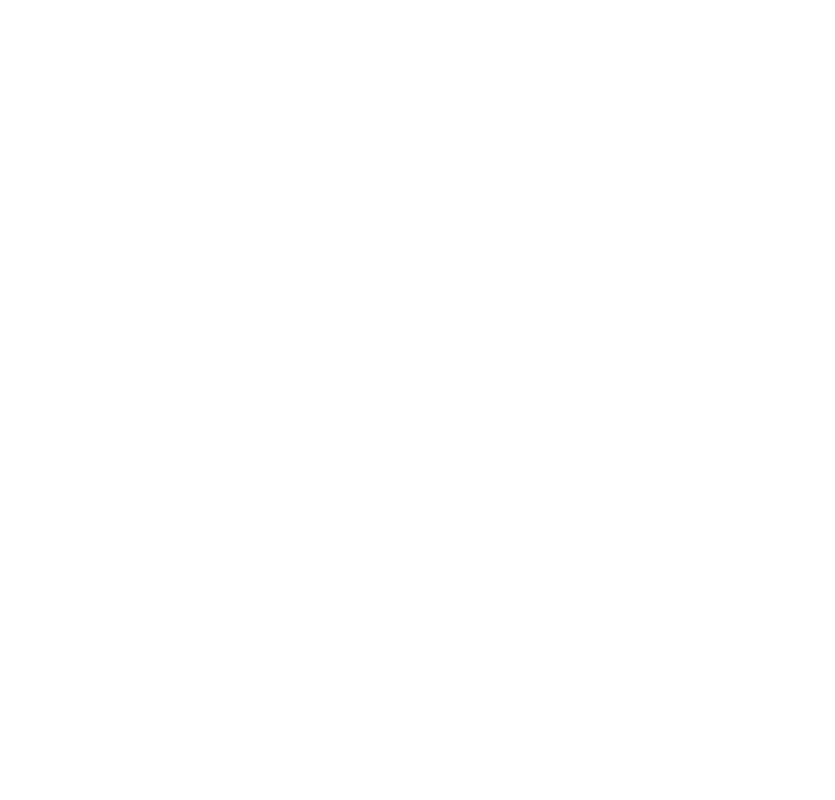
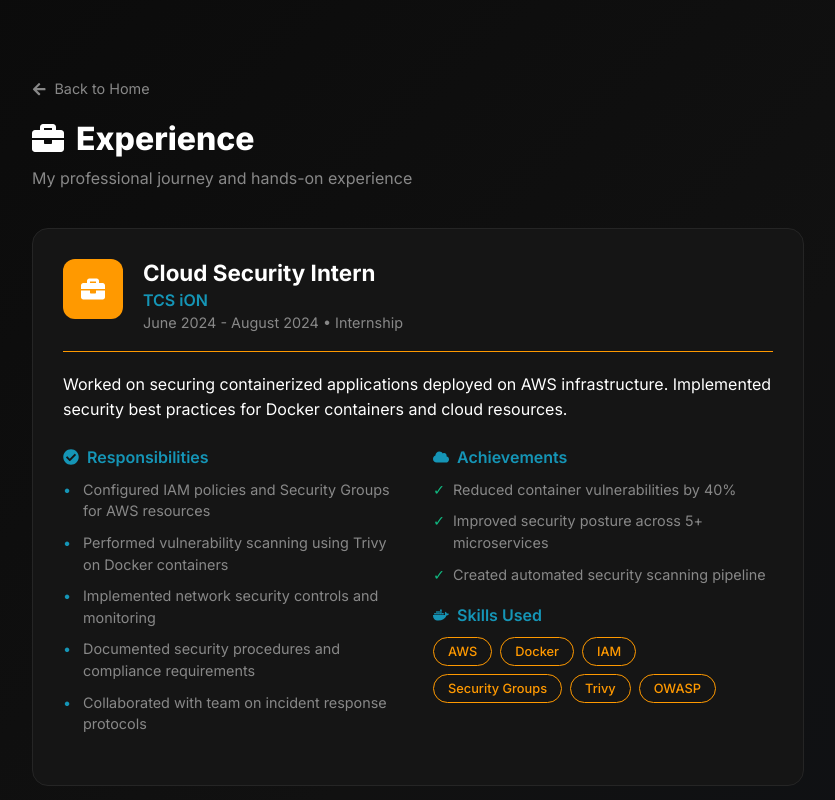
Before and after one commit to ashishkrshaw/Profile, a React (Vite) app: page /experience in a window 1280 px wide. Before the commit this address had no page. Shown: the top 800 px of the page, without its empty margins (222-1057 px from the left). Built offline with nearby package versions, Linux system fonts and the light colour scheme.

Commit message:
Added Experience details page, removed Jenkins/Terraform

```diff
--- a/src/App.tsx
+++ b/src/App.tsx
@@ -3,6 +3,7 @@
 import Certifications from './pages/Certifications';
 import Research from './pages/Research';
 import ProjectDetails from './pages/ProjectDetails';
+import Experience from './pages/Experience';
 
 export default function App() {
   return (
@@ -12,6 +13,7 @@
         <Route path="/certifications" element={<Certifications />} />
         <Route path="/research" element={<Research />} />
         <Route path="/project/:slug" element={<ProjectDetails />} />
+        <Route path="/experience" element={<Experience />} />
       </Routes>
     </BrowserRouter>
   );
--- /dev/null
+++ b/src/pages/Experience.module.css
@@ -0,0 +1,190 @@
+/* Experience Page */
+@import url('https://fonts.googleapis.com/css2?family=Inter:wght@400;500;600;700;800&display=swap');
+
+:root {
+    --dark: #0a0a0a;
+    --card: #151515;
+    --border: #252525;
+    --light: #ffffff;
+    --muted: #888;
+    --accent: #1595b6;
+}
+
+.page {
+    min-height: 100vh;
+    background: linear-gradient(135deg, #0a0a0a 0%, #111 50%, #0d1117 100%);
+    color: var(--light);
+    font-family: 'Inter', sans-serif;
+}
+
+.header {
+    padding: 80px 5% 40px;
+    max-width: 900px;
+    margin: 0 auto;
+}
+
+.backBtn {
+    display: inline-flex;
+    align-items: center;
+    gap: 8px;
+    color: var(--muted);
+    text-decoration: none;
+    margin-bottom: 1.5em;
+    font-size: 0.9em;
+    transition: color 0.2s;
+}
+
+.backBtn:hover {
+    color: var(--accent);
+}
+
+.header h1 {
+    display: flex;
+    align-items: center;
+    gap: 12px;
+    font-size: 2em;
+    font-weight: 800;
+    margin-bottom: 0.3em;
+}
+
+.subtitle {
+    color: var(--muted);
+    font-size: 1em;
+}
+
+.main {
+    max-width: 900px;
+    margin: 0 auto;
+    padding: 0 5% 60px;
+}
+
+.expSection {
+    background: var(--card);
+    border: 1px solid var(--border);
+    border-radius: 16px;
+    padding: 30px;
+    margin-bottom: 30px;
+}
+
+.expHeader {
+    display: flex;
+    align-items: flex-start;
+    gap: 20px;
+    padding-bottom: 20px;
+    border-bottom: 1px solid var(--border);
+    margin-bottom: 20px;
+}
+
+.expIcon {
+    width: 60px;
+    height: 60px;
+    border-radius: 12px;
+    display: flex;
+    align-items: center;
+    justify-content: center;
+    font-size: 1.5em;
+    color: var(--light);
+    flex-shrink: 0;
+}
+
+.expHeader h2 {
+    font-size: 1.4em;
+    font-weight: 700;
+    margin-bottom: 4px;
+}
+
+.company {
+    color: var(--accent);
+    font-weight: 600;
+    font-size: 1em;
+    margin-bottom: 4px !important;
+}
+
+.period {
+    color: var(--muted);
+    font-size: 0.9em;
+}
+
+.description {
+    color: var(--light);
+    font-size: 1em;
+    line-height: 1.6;
+    margin-bottom: 24px;
+}
+
+.details {
+    display: grid;
+    grid-template-columns: 1fr 1fr;
+    gap: 30px;
+}
+
+.column h3 {
+    display: flex;
+    align-items: center;
+    gap: 8px;
+    font-size: 1em;
+    font-weight: 600;
+    color: var(--accent);
+    margin-bottom: 12px;
+}
+
+.column ul {
+    list-style: none;
+    padding: 0;
+    margin: 0 0 20px 0;
+}
+
+.column li {
+    position: relative;
+    padding-left: 20px;
+    margin-bottom: 10px;
+    color: var(--muted);
+    font-size: 0.9em;
+    line-height: 1.5;
+}
+
+.column li::before {
+    content: '•';
+    position: absolute;
+    left: 0;
+    color: var(--accent);
+}
+
+.achievements li::before {
+    content: '✓';
+    color: #10B981;
+}
+
+.skills {
+    display: flex;
+    flex-wrap: wrap;
+    gap: 8px;
+}
+
+.skills span {
+    padding: 6px 14px;
+    border: 1px solid;
+    border-radius: 20px;
+    font-size: 0.8em;
+    font-weight: 500;
+}
+
+@media (max-width: 768px) {
+    .details {
+        grid-template-columns: 1fr;
+    }
+
+    .expHeader {
+        flex-direction: column;
+        text-align: center;
+    }
+
+    .expIcon {
+        margin: 0 auto;
+    }
+
+    .header h1 {
+        font-size: 1.5em;
+        justify-content: center;
+    }
+}
--- /dev/null
+++ b/src/pages/Experience.tsx
@@ -0,0 +1,100 @@
+import { Link } from 'react-router-dom';
+import { FaArrowLeft, FaBriefcase, FaServer, FaCloud, FaDocker, FaCheckCircle } from 'react-icons/fa';
+import styles from './Experience.module.css';
+
+const experiences = [
+    {
+        id: 1,
+        title: 'Cloud Security Intern',
+        company: 'TCS iON',
+        period: 'June 2024 - August 2024',
+        type: 'Internship',
+        icon: <FaBriefcase />,
+        color: '#FF9900',
+        description: 'Worked on securing containerized applications deployed on AWS infrastructure. Implemented security best practices for Docker containers and cloud resources.',
+        responsibilities: [
+            'Configured IAM policies and Security Groups for AWS resources',
+            'Performed vulnerability scanning using Trivy on Docker containers',
+            'Implemented network security controls and monitoring',
+            'Documented security procedures and compliance requirements',
+            'Collaborated with team on incident response protocols'
+        ],
+        skills: ['AWS', 'Docker', 'IAM', 'Security Groups', 'Trivy', 'OWASP'],
+        achievements: [
+            'Reduced container vulnerabilities by 40%',
+            'Improved security posture across 5+ microservices',
+            'Created automated security scanning pipeline'
+        ]
+    },
+    {
+        id: 2,
+        title: 'Personal Cloud Infrastructure',
+        company: 'Self-Hosted Home Lab',
+        period: '2023 - Present',
+        type: 'Personal Project',
+        icon: <FaServer />,
+        color: '#10B981',
+        description: 'Built and maintain a personal cloud infrastructure for learning and hosting personal projects. Focus on AWS services, containerization, and DevOps practices.',
+        responsibilities: [
+            'Designed and deployed serverless applications on AWS Lambda',
+            'Managed S3 buckets with proper access controls and lifecycle policies',
+            'Implemented CI/CD pipelines using GitHub Actions',
+            'Configured VPC, subnets, and security groups',
+            'Monitored infrastructure with CloudWatch'
+        ],
+        skills: ['AWS Lambda', 'S3', 'EC2', 'Docker', 'GitHub Actions', 'Python'],
+        achievements: [
+            '4+ live projects deployed and maintained',
+            '1000+ users served through serverless APIs',
+            '99.9% uptime achieved across all services'
+        ]
+    }
+];
+
+export default function Experience() {
+    return (
+        <div className={styles.page}>
+            <header className={styles.header}>
+                <Link to="/" className={styles.backBtn}><FaArrowLeft /> Back to Home</Link>
+                <h1><FaBriefcase /> Experience</h1>
+                <p className={styles.subtitle}>My professional journey and hands-on experience</p>
+            </header>
+
+            <main className={styles.main}>
+                {experiences.map(exp => (
+                    <section key={exp.id} className={styles.expSection}>
+                        <div className={styles.expHeader} style={{ borderColor: exp.color }}>
+                            <div className={styles.expIcon} style={{ background: exp.color }}>{exp.icon}</div>
+                            <div>
+                                <h2>{exp.title}</h2>
+                                <p className={styles.company}>{exp.company}</p>
+                                <p className={styles.period}>{exp.period} • {exp.type}</p>
+                            </div>
+                        </div>
+
+                        <p className={styles.description}>{exp.description}</p>
+
+                        <div className={styles.details}>
+                            <div className={styles.column}>
+                                <h3><FaCheckCircle /> Responsibilities</h3>
+                                <ul>
+                                    {exp.responsibilities.map((r, i) => <li key={i}>{r}</li>)}
+                                </ul>
+                            </div>
+                            <div className={styles.column}>
+                                <h3><FaCloud /> Achievements</h3>
+                                <ul className={styles.achievements}>
+                                    {exp.achievements.map((a, i) => <li key={i}>{a}</li>)}
+                                </ul>
+                                <h3><FaDocker /> Skills Used</h3>
+                                <div className={styles.skills}>
+                                    {exp.skills.map(s => <span key={s} style={{ borderColor: exp.color, color: exp.color }}>{s}</span>)}
+                                </div>
+                            </div>
+                        </div>
+                    </section>
+                ))}
+            </main>
+        </div>
+    );
+}
--- a/src/pages/Home.module.css
+++ b/src/pages/Home.module.css
@@ -398,6 +398,26 @@
 .expCard p {
     color: var(--muted);
     font-size: 0.9em;
+}
+
+.expDetailsBtn {
+    display: inline-flex;
+    align-items: center;
+    gap: 6px;
+    margin-top: 10px;
+    padding: 6px 14px;
+    background: transparent;
+    border: 1px solid var(--accent);
+    color: var(--accent);
+    border-radius: 6px;
+    font-size: 0.8em;
+    text-decoration: none;
+    transition: all 0.2s;
+}
+
+.expDetailsBtn:hover {
+    background: var(--accent);
+    color: var(--dark);
 }
 
 /* === PROJECTS with Laptop Mockup === */
--- a/src/pages/Home.tsx
+++ b/src/pages/Home.tsx
@@ -193,14 +193,12 @@
 
                     {/* DevOps & Tools */}
                     <div className={styles.skillCategory}>
-                        <h3><FaDocker /> DevOps & Tools</h3>
+                        <h3><FaDocker />Tools</h3>
                         <div className={styles.skillTags}>
                             <span>Git</span>
                             <span>GitHub Actions</span>
                             <span>Linux</span>
                             <span>Docker</span>
-                            <span>Terraform</span>
-                            <span>Jenkins</span>
                         </div>
                     </div>
 
@@ -235,11 +233,21 @@
                 <div className={styles.expGrid}>
                     <div className={styles.expCard}>
                         <div className={styles.expIcon}><FaBriefcase /></div>
-                        <div><h3>Cloud Security Intern</h3><p className={styles.expMeta}>TCS iON • 2024</p><p>Secured Docker on AWS. IAM policies, Security Groups, Trivy scanning.</p></div>
+                        <div>
+                            <h3>Cloud Security Intern</h3>
+                            <p className={styles.expMeta}>TCS iON • 2024</p>
+                            <p>Secured Docker on AWS. IAM policies, Security Groups, Trivy scanning.</p>
+                            <Link to="/experience" className={styles.expDetailsBtn}><FaInfoCircle /> Details</Link>
+                        </div>
                     </div>
                     <div className={styles.expCard}>
                         <div className={styles.expIcon}><FaServer /></div>
-                        <div><h3>Personal Cloud Infrastructure</h3><p className={styles.expMeta}>Self-Hosted • 2023-Present</p><p>Built & managed home lab with AWS, Terraform, Docker. Deployed serverless apps, CI/CD pipelines, and monitoring stacks.</p></div>
+                        <div>
+                            <h3>Personal Cloud Infrastructure</h3>
+                            <p className={styles.expMeta}>Self-Hosted • 2023-Present</p>
+                            <p>Built & managed home lab with AWS, Docker. Deployed serverless apps, CI/CD pipelines.</p>
+                            <Link to="/experience" className={styles.expDetailsBtn}><FaInfoCircle /> Details</Link>
+                        </div>
                     </div>
                 </div>
             </section>
```
